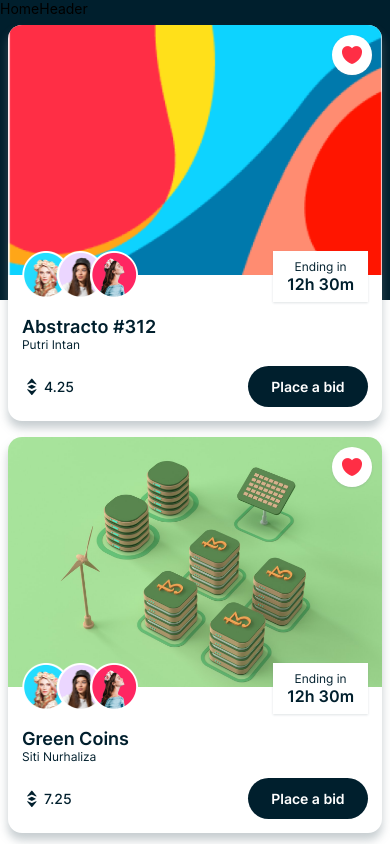
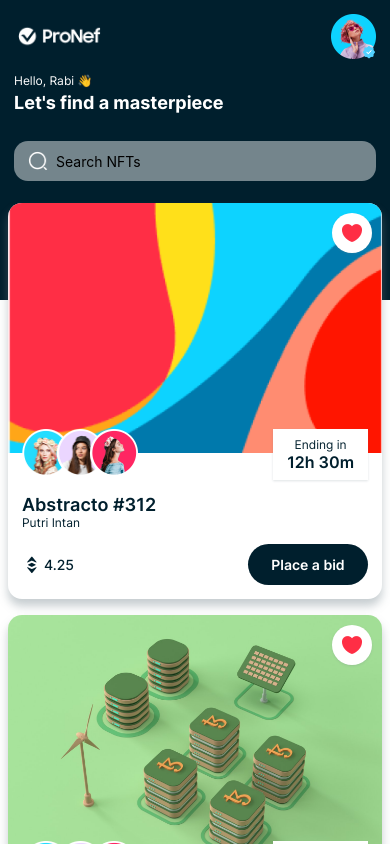
Before and after one commit to gr8guyrabi/nft-react-native, a React Native app: screen /Home in a window 390 px wide. Shown: the top 844 px of the page. Built offline with nearby package versions, Linux system fonts and the light colour scheme.

Commit message:
setup HomeHeader component

```diff
--- a/components/HomeHeader.js
+++ b/components/HomeHeader.js
@@ -1,12 +1,76 @@
-import { View, Text } from 'react-native'
-import React from 'react'
+import { View, Text, Image, TextInput } from 'react-native'
 
-const HomeHeader = () => {
-  return (
-    <View>
-      <Text>HomeHeader</Text>
-    </View>
-  )
+import { COLORS, FONTS, SIZES, assets } from '../constants'
+
+const HomeHeader = ({ onSearch }) => {
+    return (
+        <View
+            style={{
+                backgroundColor: COLORS.primary,
+                padding: SIZES.font,
+            }}
+        >
+            <View
+                style={{
+                    flexDirection: 'row',
+                    justifyContent: 'space-between',
+                    alignItems: 'center',
+                }}
+            >
+                <Image
+                    source={assets.logo}
+                    resizeMode="contain"
+                    style={{ width: 90, height: 23 }}
+                />
+                <View style={{ width: 45, height: 45 }}>
+                    <Image
+                        source={assets.person01}
+                        resizeMode="contain"
+                        style={{ width: "100%", height: "100%" }}
+                    />
+                    <Image
+                        source={assets.badge}
+                        resizeMode="contain"
+                        style={{ position: 'absolute', width: 15, height: 15, bottom: 0, right: 0 }}
+                    />
+                </View>
+            </View>
+            <View
+                style={{ marginVertical: SIZES.font }}
+            >
+                <Text style={{ fontFamily: FONTS.regular, fontSize: SIZES.small, color: COLORS.white }}>
+                    Hello, Rabi 👋
+                </Text>
+                <Text style={{ fontFamily: FONTS.bold, fontSize: SIZES.large, color: COLORS.white, marginTop: SIZES.base / 2  }}>
+                    Let's find a masterpiece
+                </Text>
+            </View>
+            <View style={{ marginTop: SIZES.font }}>
+                <View
+                    style={{
+                        width: '100%',
+                        borderRadius: SIZES.font,
+                        backgroundColor: COLORS.gray,
+                        flexDirection: 'row',
+                        alignItems: 'center',
+                        paddingHorizontal: SIZES.font,
+                        paddingVertical: SIZES.small - 2,
+                    }}
+                >
+                    <Image
+                        source={assets.search}
+                        resizeMode="contain"
+                        style={{ width: 20, height: 20, marginRight: SIZES.base }}
+                    />
+                    <TextInput
+                        placeholder="Search NFTs"
+                        style={{ flex: 1 }}
+                        onChangeText={onSearch}
+                    />
+                </View>
+            </View>
+        </View>
+    )
 }
 
 export default HomeHeader
```
